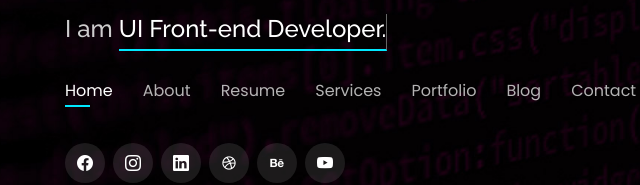
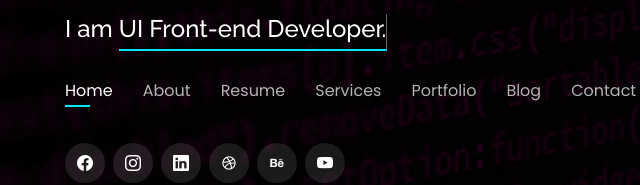
Before and after one commit to Rk-Web-Designer/portfoliorajesh, a plain HTML site: page index.html in a window 1280 px wide. Shown: the part 335-520 px from the top of the page, 17-657 px from the left. Drawn offline with nearby package versions, Linux system fonts and the light colour scheme; files whose address does not match are found by name.

Commit message:
Update style.css

```diff
--- a/assets/css/style.css
+++ b/assets/css/style.css
@@ -74,7 +74,7 @@ h1, h2, h3, h4, h5, h6 {
 #header h2 {
   font-size: 24px;
   margin-top: 20px;
-  color: rgba(255, 255, 255, 0.8);
+  color: #fff;
 }
 
 #header h2 span {
```
